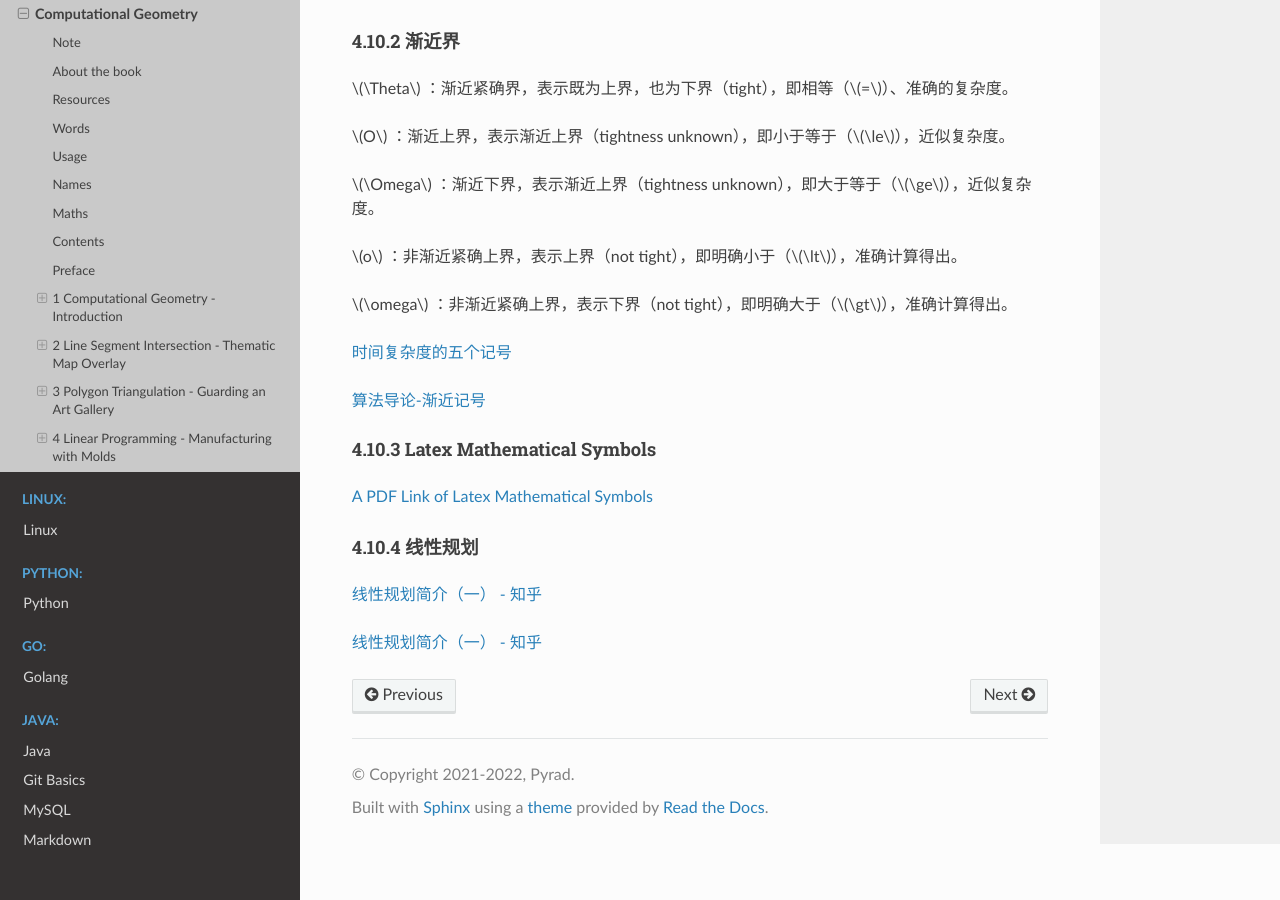
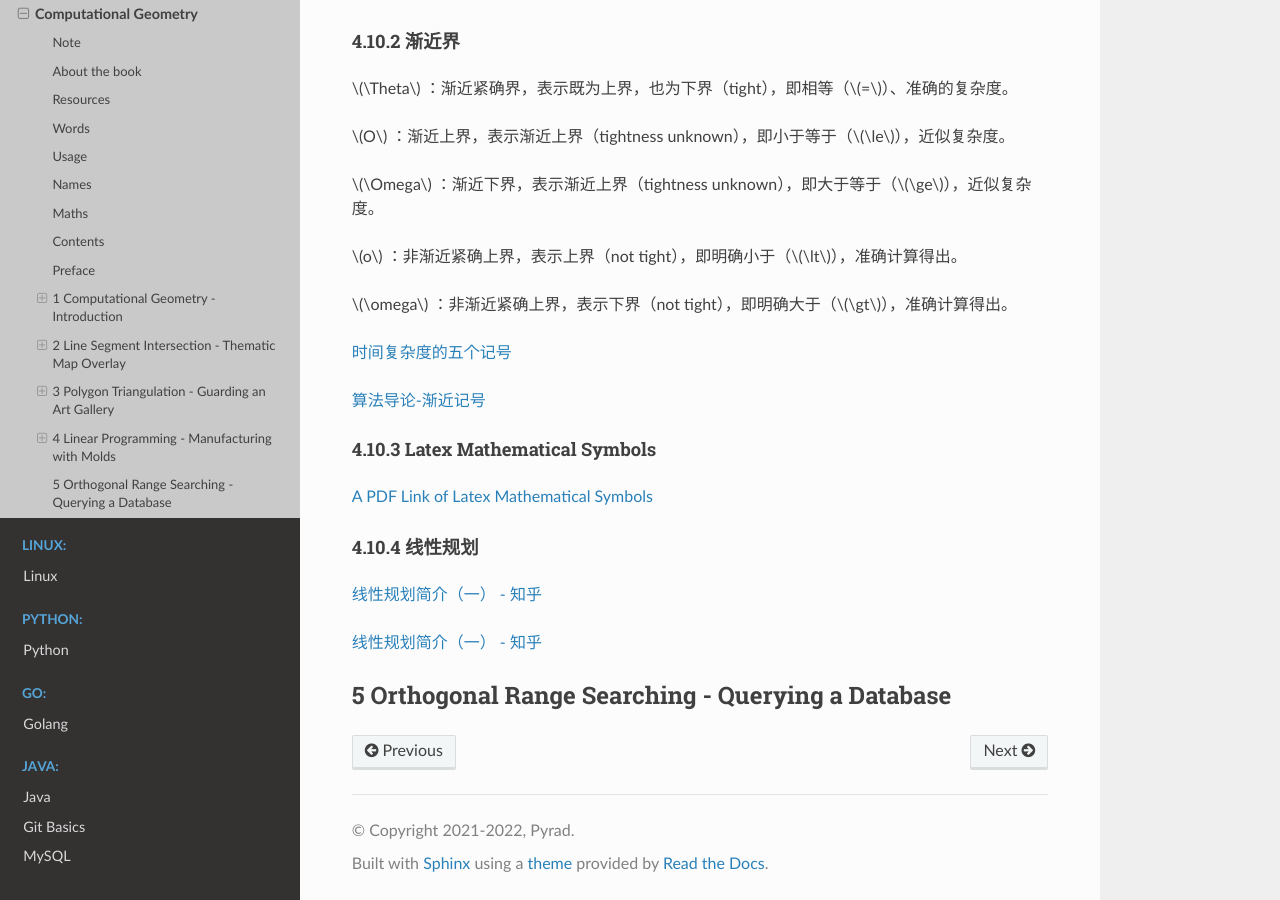
Before and after one commit to Pyrad/pyradnotes, a Sphinx documentation site: the page built from source/Geometry/ComputationalGeometryAA3rd.md, in a window 1280 px wide and 900 px high, scrolled down 72504 px. Built offline with Sphinx 7.4.7 and the Read the Docs theme 2.0.0, drawn with Linux system fonts in a browser that asks for light colours; a script that is not in the unit is left out.

Commit message:
CGAA3 Start chapter 5

```diff
--- a/source/Geometry/ComputationalGeometryAA3rd.md
+++ b/source/Geometry/ComputationalGeometryAA3rd.md
@@ -2157,3 +2157,8 @@ $\omega$ ：非渐近紧确上界，表示下界（not tight），即明确大
 [线性规划简介（一） - 知乎](https://zhuanlan.zhihu.com/p/509030805)
 
 [线性规划简介（一） - 知乎](https://zhuanlan.zhihu.com/p/509030805)
+
+
+
+
+## 5 Orthogonal Range Searching - Querying a Database
```
